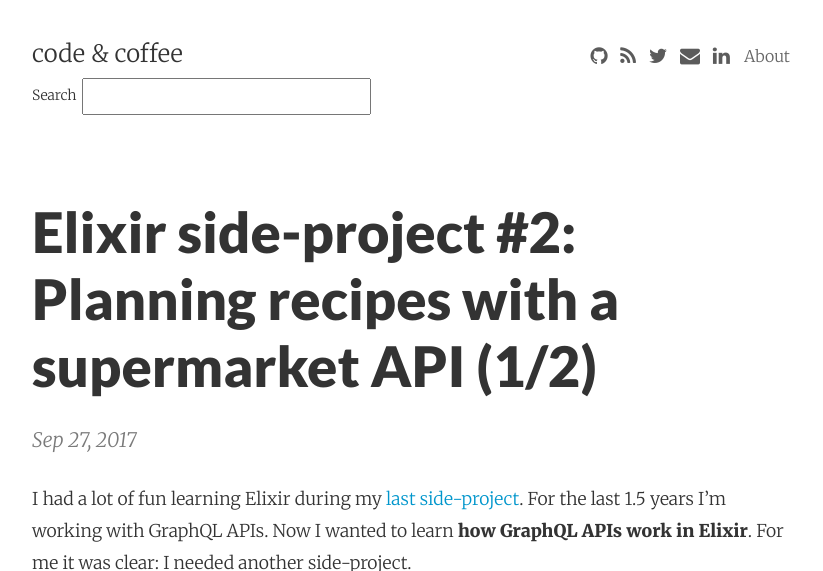
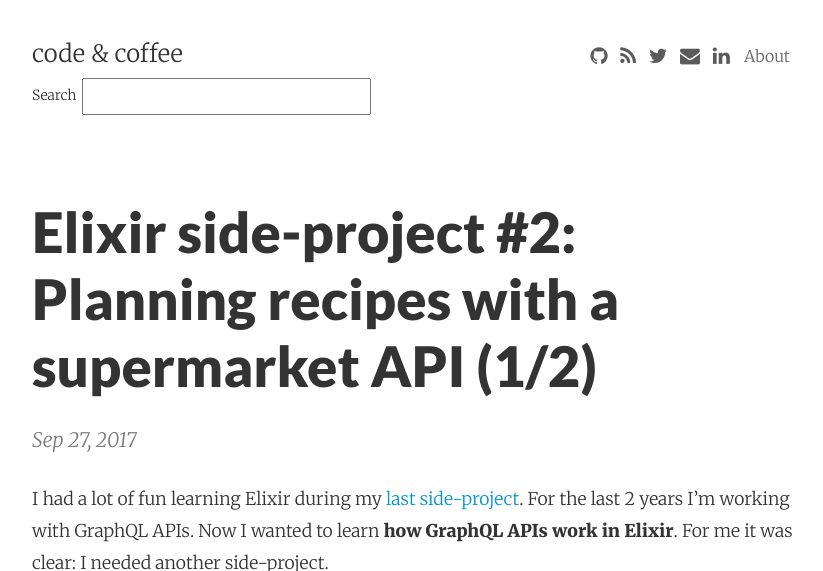
Before and after one commit to adri/adri.github.io, a Jekyll site: the page built from _posts/2017-09-27-learning-elixir-second-side-project-part1.md, in a window 1280 px wide and 900 px high, cut to the strip 0-571 px from the top of the window. Shown: the whole strip, without its empty margins (224-1047 px from the left). Built offline with Jekyll 4.4.1, drawn with Linux system fonts in a browser that asks for light colours; nearby versions of some CDN libraries; comment, search, counter and statistics services are not loaded.

Commit message:
Autocommit from wiki

```diff
--- a/_posts/2017-09-27-learning-elixir-second-side-project-part1.md
+++ b/_posts/2017-09-27-learning-elixir-second-side-project-part1.md
@@ -7,7 +7,7 @@
 published: true
 ---
 
-I had a lot of fun learning Elixir during my [last side-project](/post/learning-elixir-first-side-project). For the last 1.5 years I'm working with GraphQL APIs. Now I wanted to learn **how GraphQL APIs work in Elixir**. For me it was clear: I needed another side-project.
+I had a lot of fun learning Elixir during my [last side-project](/post/learning-elixir-first-side-project). For the last 2 years I'm working with GraphQL APIs. Now I wanted to learn **how GraphQL APIs work in Elixir**. For me it was clear: I needed another side-project.
 
 ![Elixir](https://user-images.githubusercontent.com/133832/30913555-ede256ac-a390-11e7-8f3a-b8e70b00e702.png)
 
```
